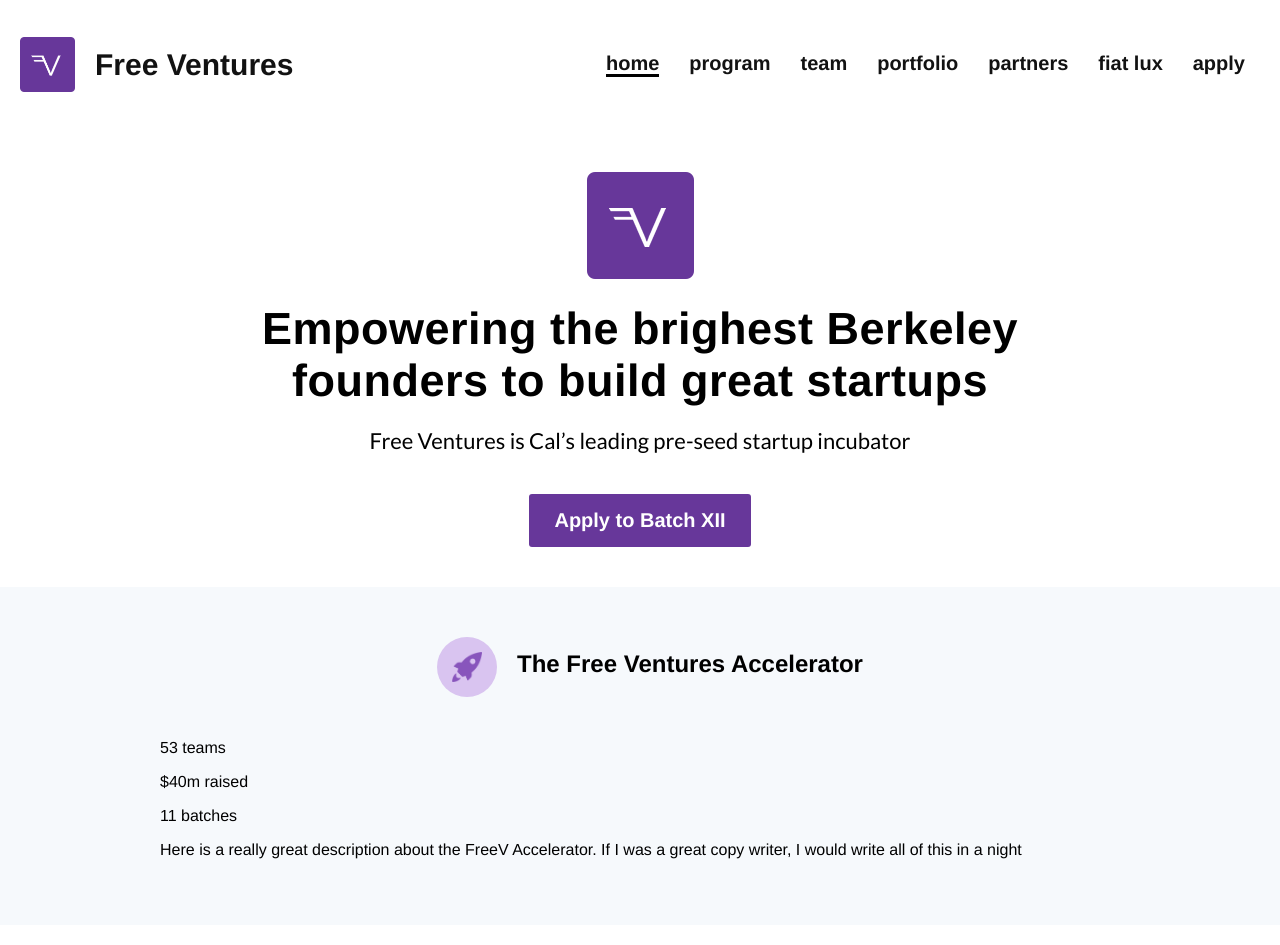
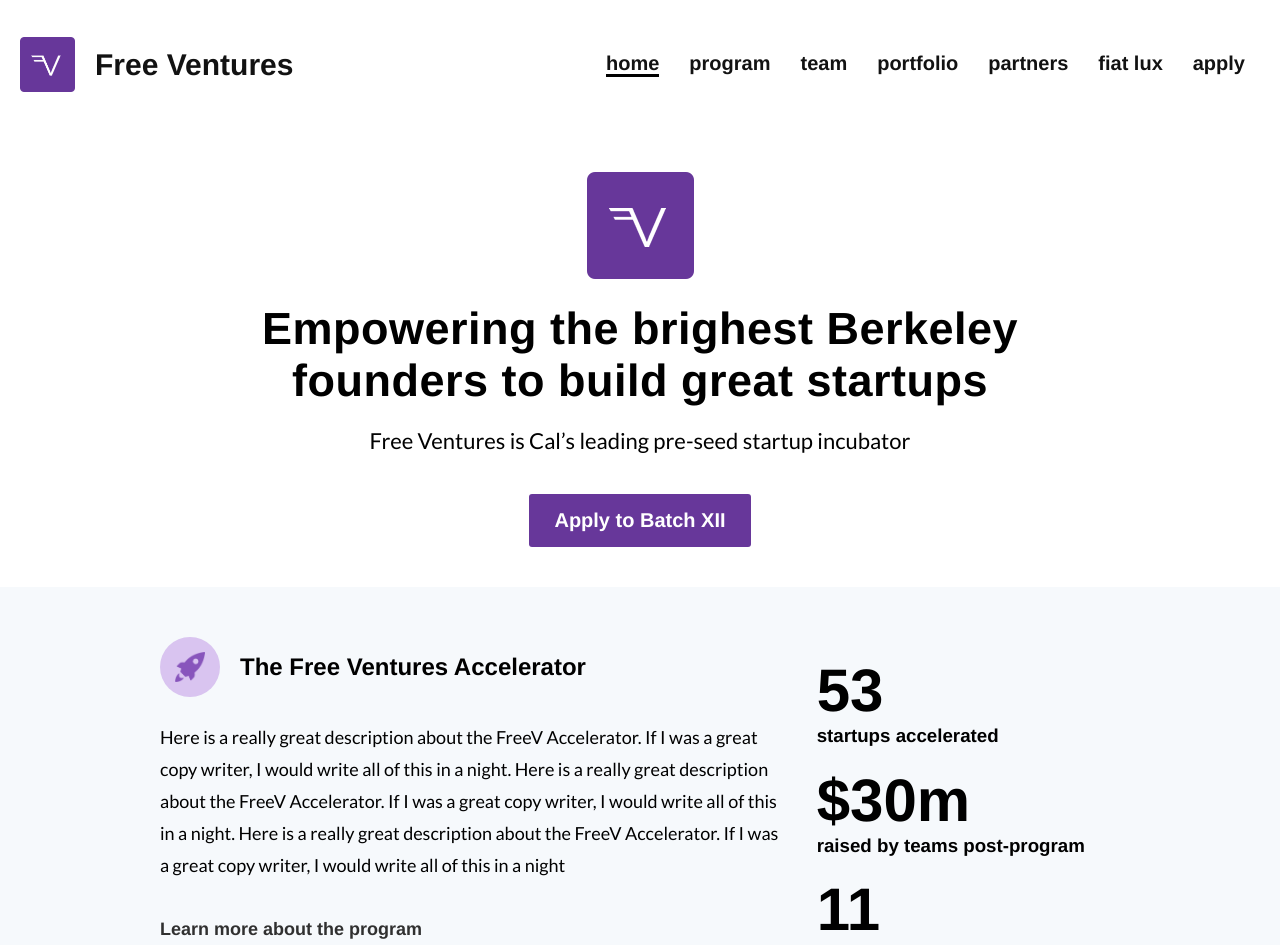
Before and after one commit to adhivd/freev-website, a React (Create React App) app: page / in a window 1280 px wide. Shown: the top 945 px of the page. Built offline with nearby package versions, Linux system fonts and the light colour scheme.

Commit message:
overview home

```diff
--- a/src/Components/Home.js
+++ b/src/Components/Home.js
@@ -1,7 +1,5 @@
 import React from 'react';
 import logo from './../assets/free-v-square.png';
-import rocket from './../assets/rocket.png';
-
 import { Link } from "react-router-dom";
 
 import './../styles/App.css';
@@ -24,15 +22,14 @@ function Home() {
                 <div className="mini-header">
                     <span className="icon"></span>
                     <h2>The Free Ventures Accelerator</h2>
+                    <p>Here is a really great description about the FreeV Accelerator. If I was a great copy writer, I would write all of this in a night. Here is a really great description about the FreeV Accelerator. If I was a great copy writer, I would write all of this in a night. Here is a really great description about the FreeV Accelerator. If I was a great copy writer, I would write all of this in a night</p>
+                    <Link to="/program" className="underline">Learn more about the program</Link>
                 </div>
                 <div className="numbers">
-                    <p>53 teams</p>
-                    <p>$40m raised</p>
-                    <p>11 batches</p>
+                    <h3><span className="bigNumber">53</span> startups accelerated</h3>
+                    <h3><span className="bigNumber">$30m</span> raised by teams post-program</h3>
+                    <h3><span className="bigNumber">11</span> batches hosted</h3>
                 </div>
-
-                <p>Here is a really great description about the FreeV Accelerator. If I was a great copy writer, I would write all of this in a night</p>
-
             </div>
         </div>
     </section>
--- a/src/styles/Home.css
+++ b/src/styles/Home.css
@@ -1,3 +1,42 @@
+p {
+    font-size: 18px;
+    font-family: 'Lato', sans-serif;
+    line-height: 32px;
+    font-weight: 400;
+}
+
+a {
+    text-decoration: none;
+    /* font-family: "HelveticaNeue-Light", "Helvetica Neue Light", "Helvetica Neue", Helvetica, Arial, "Lucida Grande", sans-serif; */
+}
+
+.underline {
+  position: relative;
+  text-decoration: none;
+  color: #303030;
+  font-weight: 700;
+  font-size: 18px;
+  display: inline-block;
+}
+
+.underline::before {
+  content: '';
+  position: absolute;
+  bottom: -8px;
+  left: 0;
+  right: 0;
+  height: 3px;
+  background-color: #67379A;
+  transform-origin: bottom right;
+  transform: scaleX(0);
+  transition: transform 0.5s ease;
+}
+
+.underline:hover::before {
+  transform-origin: bottom left;
+  transform: scaleX(1);
+}
+
 .splash {
     margin: 0 auto;
     text-align: center;
@@ -43,11 +82,26 @@
 }
 
     .overview .container {
+        display: grid;
+        grid-template-columns: 2fr 1fr;
+        grid-gap: 20px;
         max-width: 60em;
     }
 
     .overview .mini-header {
-        text-align:center;
+        float: left;
+    }
+
+    .overview .mini-header h2 {
+        display: inline-block;
+        position: relative;
+        bottom: 22px;
+        left: 20px;
+        margin: 0;
+    }
+
+    .overview .mini-header .underline {
+        margin-top: 20px;
     }
 
     .overview .icon {
@@ -62,9 +116,18 @@
         background-size: 30px;
     }
 
-    .overview h2 {
-        display: inline-block;
-        position: relative;
-        bottom: 25px;
-        left: 20px;
+    .numbers {
+        padding: 0 10px;
+        display: relative;
+        bottom: 30px;
     }
+
+    .numbers h3 {
+        margin-bottom: 10px;
+    }
+
+    .numbers .bigNumber {
+        font-size: 60px;
+        display: block;
+
+    }
```
